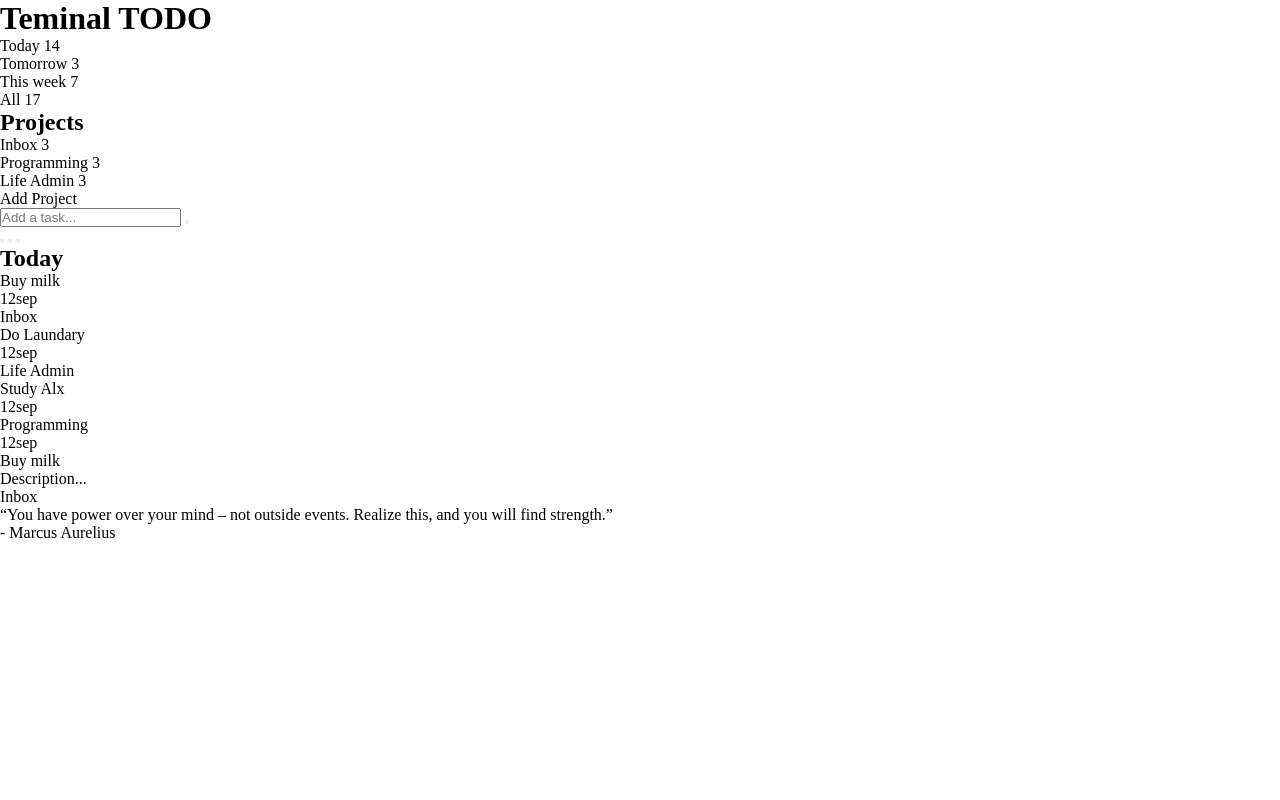
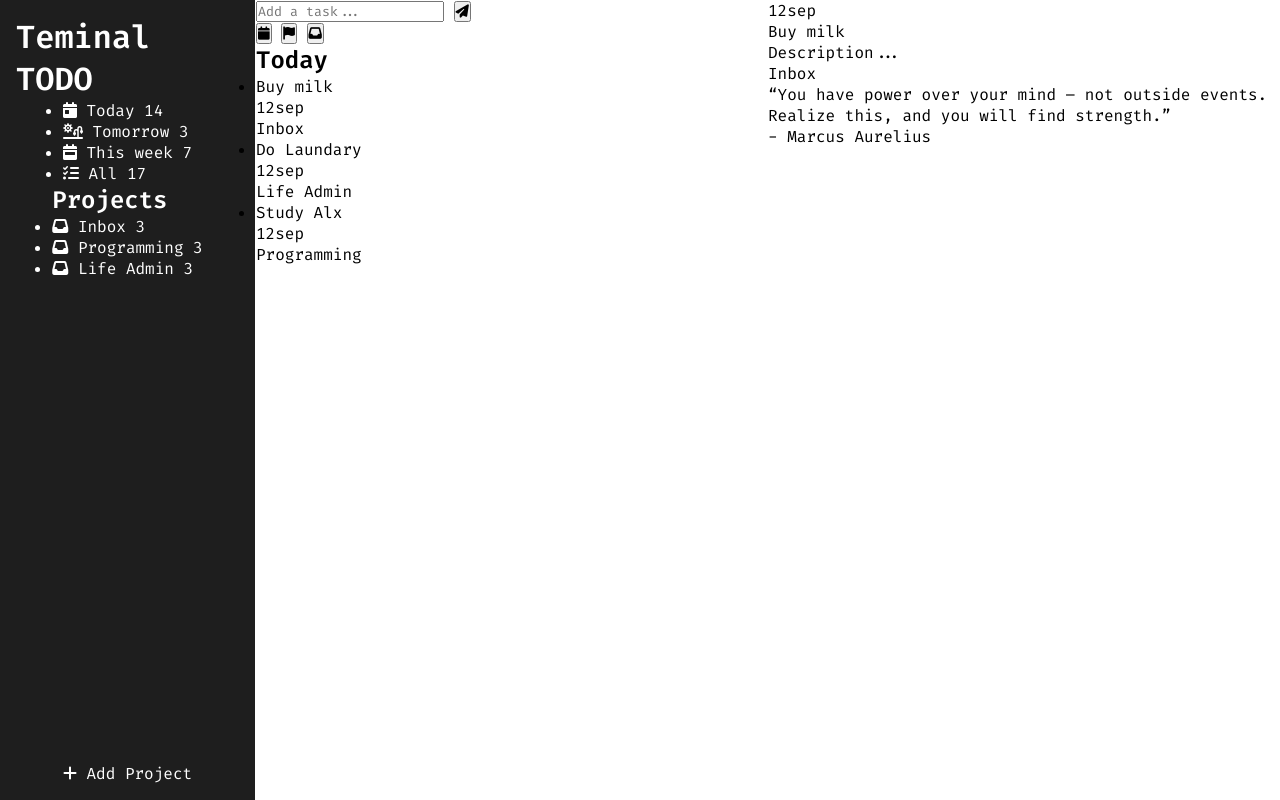
Before and after one commit to amir-kedis/todo-ts-sass-html, a website built with webpack: page src/index.html in a window 1280 px wide. Built offline with nearby package versions, Linux system fonts and the light colour scheme.

Commit message:
style: add fontawsome and icons minor layout style

```diff
--- a/package.json
+++ b/package.json
@@ -30,5 +30,8 @@
     "webpack": "^5.88.2",
     "webpack-cli": "^5.1.4",
     "webpack-dev-server": "^4.15.1"
+  },
+  "dependencies": {
+    "@fortawesome/fontawesome-free": "^6.4.2"
   }
 }
--- a/src/index.html
+++ b/src/index.html
@@ -5,7 +5,6 @@
   <title>TODO APP REAL</title>
   <meta charset="UTF-8" />
   <meta name="viewport" content="width=device-width, initial-scale=1" />
-</head>
 
 <body>
   <div id="app">
@@ -13,22 +12,22 @@
       <h1 class="title">Teminal TODO</h1>
       <ul class="view_lists">
         <li class="view_item">
-          <i class="view_item__icon"></i>
+          <i class="view_item__icon fa-solid fa-calendar-day"></i>
           <span class="view_item__text">Today</span>
           <span class="view_item__count">14</span>
         </li>
         <li class="view_item">
-          <i class="view_item__icon"></i>
+          <i class="fa-solid fa-sun-plant-wilt view_item__icon"></i>
           <span class="view_item__text">Tomorrow</span>
           <span class="view_item__count">3</span>
         </li>
         <li class="view_item">
-          <i class="view_item__icon"></i>
+          <i class="view_item__icon fa-solid fa-calendar-week"></i>
           <span class="view_item__text">This week</span>
           <span class="view_item__count">7</span>
         </li>
         <li class="view_item">
-          <i class="view_item__icon"></i>
+          <i class="view_item__icon fa-solid fa-list-check"></i>
           <span class="view_item__text">All</span>
           <span class="view_item__count">17</span>
         </li>
@@ -36,23 +35,23 @@
       <ul class="project_lists">
         <h2 class="project_lists__title">Projects</h2>
         <li class="project_item">
-          <i class="project_item__icon"></i>
+          <i class="project_item__icon fa-solid fa-inbox"></i>
           <span class="project_item__text">Inbox</span>
           <span class="project_item__count">3</span>
         </li>
         <li class="project_item">
-          <i class="project_item__icon"></i>
+          <i class="project_item__icon fa-solid fa-inbox"></i>
           <span class="project_item__text">Programming</span>
           <span class="project_item__count">3</span>
         </li>
         <li class="project_item">
-          <i class="project_item__icon"></i>
+          <i class="project_item__icon fa-solid fa-inbox"></i>
           <span class="project_item__text">Life Admin</span>
           <span class="project_item__count">3</span>
         </li>
       </ul>
       <div class="add_project">
-        <i class="add_project__icon"></i>
+        <i class="add_project__icon fa-solid fa-plus"></i>
         <span class="add_project__text">Add Project</span>
       </div>
     </div>
@@ -60,17 +59,17 @@
       <div class="add_task_box">
         <input type="text" class="add_task_box__input" placeholder="Add a task..." />
         <button class="add_task_box__button">
-          <i class="add_task_box__button__icon"></i>
+          <i class="add_task_box__button__icon fa-solid fa-paper-plane"></i>
         </button>
         <div class="task_box__modifiers">
           <button class="task_date_modifier">
-            <i class="task_date_modifier__icon"></i>
+            <i class="task_date_modifier__icon fa-solid fa-calendar"></i>
           </button>
           <button class="task_priority_modifier">
-            <i class="task_priority_modifier__icon"></i>
+            <i class="task_priority_modifier__icon fa-solid fa-flag"></i>
           </button>
           <button class="task_project_modifier">
-            <i class="task_project_modifier__icon"></i>
+            <i class="task_project_modifier__icon fa-solid fa-inbox"></i>
           </button>
         </div>
       </div>
@@ -101,6 +100,7 @@
           </ul>
         </div>
       </div>
+    </div>
     <div class="right_side_bar">
       <div class="task_edit_box">
         <div class="task_edit_box__header">
@@ -111,8 +111,12 @@
           </div>
         </div>
         <div class="task_edit_box__content">
-            <div class="task_edit_box__content__text" contenteditable="true">Buy milk</div>
-            <div class="task_edit_box__description" contenteditable="true">Description...</div>
+          <div class="task_edit_box__content__text" contenteditable="true">
+            Buy milk
+          </div>
+          <div class="task_edit_box__description" contenteditable="true">
+            Description...
+          </div>
         </div>
         <div class="task_edit_box__footer">
           <i class="task_edit_box__footer__icon"></i>
@@ -124,8 +128,10 @@
           <i class="qoute_box__icon__icon"></i>
         </div>
         <div class="qoute_box__text">
-            <p class="qoute_box__text__content">“You have power over your mind – not outside events. Realize this, and
-              you will find strength.”</p>
+          <p class="qoute_box__text__content">
+            “You have power over your mind – not outside events. Realize this,
+            and you will find strength.”
+          </p>
           <p class="qoute_box__text__author">- Marcus Aurelius</p>
         </div>
       </div>
--- a/src/index.ts
+++ b/src/index.ts
@@ -1,11 +1,8 @@
 import "./styles.scss";
+import "@fortawesome/fontawesome-free/css/all.css";
+// import "@fortawsome/fontawesome-free/css/solid.css";
+import "@fortawesome/fontawesome-free/css/brands.css";
 
-function main() {
-  const app = document.createElement("div");
-
-  app.id = "app";
-
-  document.body.appendChild(app);
-}
+function main() { }
 
 main();
--- a/src/style.css
+++ /dev/null
@@ -1,4 +0,0 @@
-h1 {
-  color: white;
-  background-color: black;
-}
--- a/src/styles.scss
+++ b/src/styles.scss
@@ -1,8 +1,38 @@
 /* ===================== */
 /* === GLOBAL STYLES === */
 /* ===================== */
+@import url("https://fonts.googleapis.com/css2?family=Fira+Code:wght@300;400;500;600&display=swap");
 * {
+  font-family: "Fira Code", monospace;
   box-sizing: border-box;
   margin: 0;
   padding: 0;
 }
+
+/* ===================== */
+/* === LAYOUT STYLES === */
+/* ===================== */
+#app {
+  display: grid;
+  grid-template-columns: 1fr 2fr 2fr;
+  height: 100vh;
+  width: 100vw;
+  overflow: hidden;
+}
+
+/* ===================== */
+/* === SIDEBAR STYLES === */
+/* ===================== */
+.left_side_bar {
+  background-color: #1e1e1e;
+  color: #fff;
+  padding: 1rem;
+  display: flex;
+  flex-direction: column;
+  align-items: center;
+  border-right: 1px solid #fff;
+
+  .add_project {
+    margin-top: auto;
+  }
+}
```
Also changed, not shown: 1 other file. Lines whose indentation alone changed are shown as unchanged.
